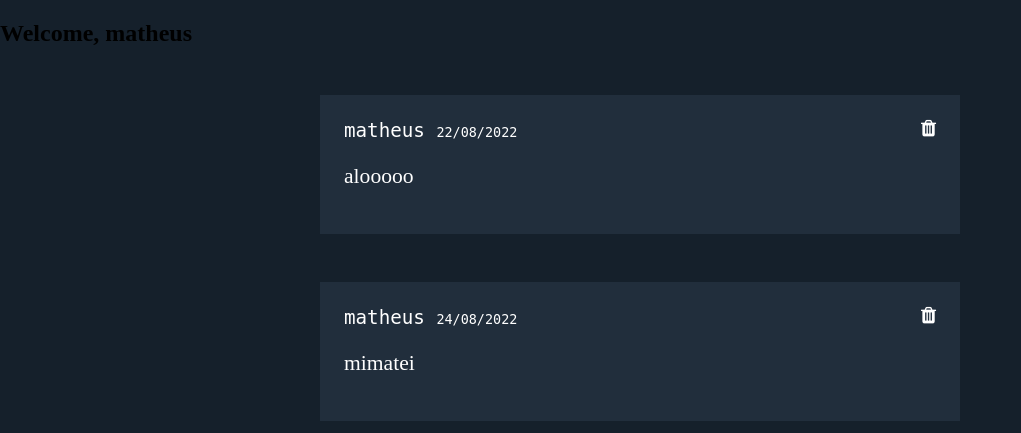
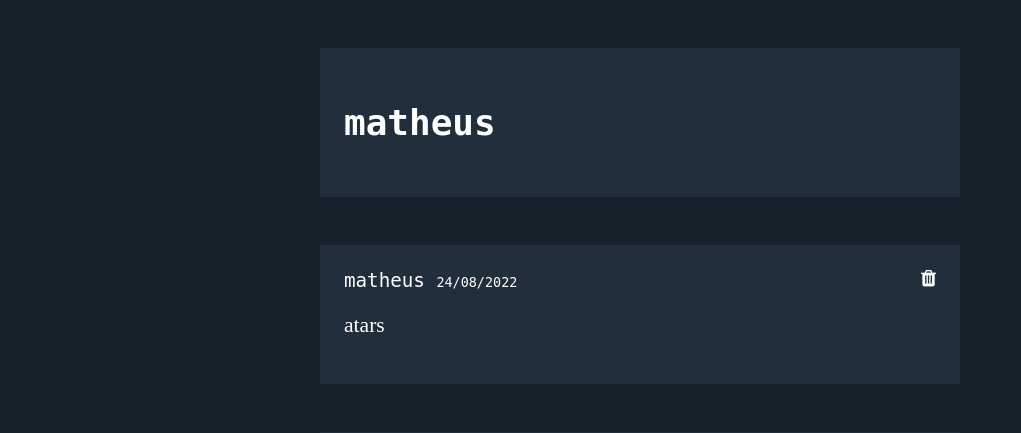
Before and after one commit to mps751/Blog_Python, a Flask app: page /profile in a window 1280 px wide. Shown: the part 53-486 px from the top of the page, without its empty margins (0-1021 px from the left). Run offline with Flask 2, Linux system fonts and the light colour scheme; a user stored in the database is signed in; data comes from the database, SQL or seed files in the repository; both versions use the stored data as it was after the commit.

Commit message:
Atualizando Profile

```diff
--- a/app.py
+++ b/app.py
@@ -97,9 +97,9 @@
     return redirect(url_for('index'))
 
 @app.route('/profile')
+@login_required
 def profile():
-    posts = Post.query.order_by(desc(Post.created))
-    posts = current_user.posts
+    posts = Post.query.order_by(desc(Post.created)).all()
     return render_template('profile.html', posts = posts)
 
 @app.route('/delete/<int:id>')
--- a/static/style.css
+++ b/static/style.css
@@ -6,7 +6,6 @@
 body {
     width: 100%;
     margin: auto;
-
 }
 
 .nav span {
@@ -148,3 +147,15 @@
     color:rgb(31, 211, 214);
     font-size: 24px;
 }
+
+.profile {
+    max-width: 800px;
+    font-size: x-large;
+    margin-left: 20rem;
+    margin-right: 20rem;
+    margin-top: 3rem;
+    padding: 1em;
+    color: white;
+    background-color: #212E3C;
+    font-family: Andale Mono, monospace;
+}
--- a/templates/profile.html
+++ b/templates/profile.html
@@ -4,10 +4,10 @@
 
 {% block content %}
     <div class="profile">
-        <h1> Welcome, {{ current_user.username }} </h1>
+        <h1> {{current_user.username }} <h1>
     </div>
-
     {% for post in posts %}
+        {% if post in current_user.posts %}
             <article class="post">
                 <header>
                     <div>
@@ -23,5 +23,6 @@
                 </header>
                 <p class="body"> {{post.body}} </p>
             </article>
+        {% endif %}
     {% endfor %}
 {% endblock%}
```
Also changed, not shown: templates/home.html (+5 -2 lines), app.db. Lines whose indentation alone changed are shown as unchanged.
